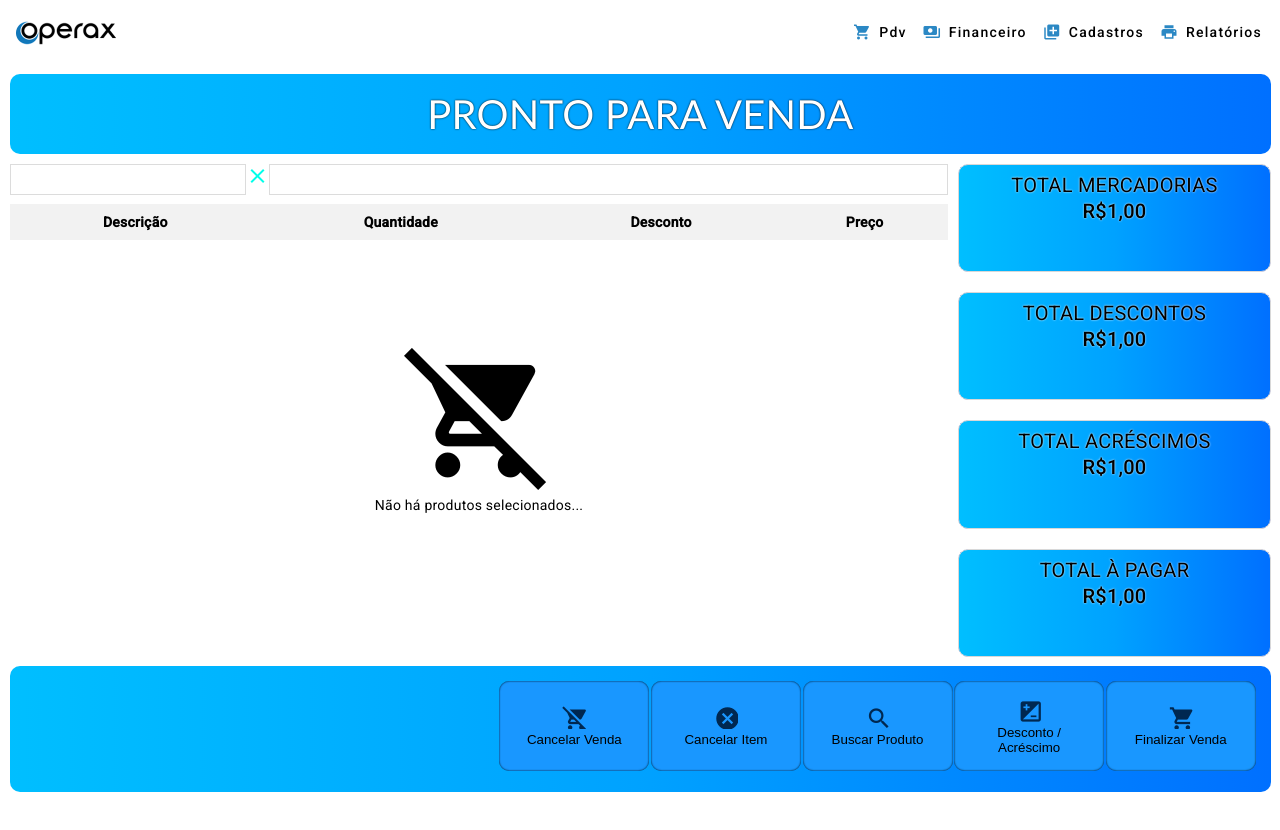
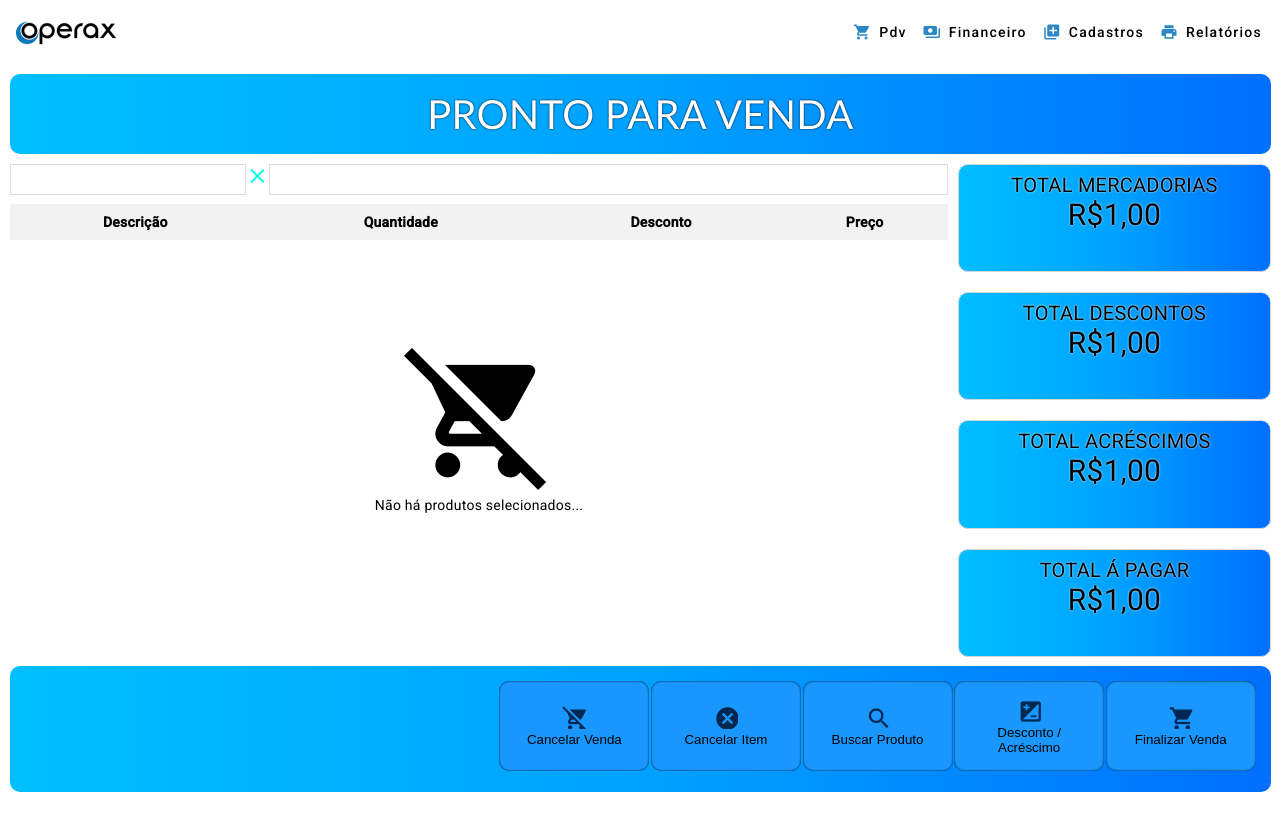
Before and after one commit to AndersonTressoldi7/erp_vendas, an Angular app: page / in a window 1280 px wide. Shown: the top 830 px of the page. Built offline with nearby package versions, Linux system fonts and the light colour scheme.

Commit message:
Ajustes nas fontes do front do pdv

```diff
--- a/src/app/pages/pdv-component/pdv-component.component.html
+++ b/src/app/pages/pdv-component/pdv-component.component.html
@@ -63,16 +63,32 @@
 </div>
 <div class="buttons-total-pdv">
     <div class="div-totais-pdv">
-        <div class="valores-pdv"> TOTAL MERCADORIAS<br><h2>R$1,00</h2></div>
+      <div id="textos-divs-totais">
+        TOTAL MERCADORIAS<br>
+
+      </div>
+        <div class="valores-pdv"> R$1,00</div>
     </div>
     <div class="div-totais-pdv">
-        <div class="valores-pdv"> TOTAL DESCONTOS<br><h2>R$1,00</h2></div>
+      <div id="textos-divs-totais">
+      TOTAL DESCONTOS<br>
+
+    </div>
+        <div class="valores-pdv"> R$1,00</div>
     </div>
     <div class="div-totais-pdv">
-        <div class="valores-pdv"> TOTAL ACRÉSCIMOS<br><h2>R$1,00</h2></div>
+      <div id="textos-divs-totais">
+        TOTAL ACRÉSCIMOS<br>
+
+      </div>
+        <div class="valores-pdv"> R$1,00</div>
     </div>
     <div class="div-totais-pdv">
-        <div class="valores-pdv"> TOTAL À PAGAR<br><h2>R$1,00</h2></div>
+      <div id="textos-divs-totais">
+        TOTAL Á PAGAR<br>
+
+      </div>
+        <div class="valores-pdv"> R$1,00</div>
     </div>
 </div>
 
--- a/src/app/pages/pdv-component/pdv-component.component.scss
+++ b/src/app/pages/pdv-component/pdv-component.component.scss
@@ -98,8 +98,13 @@
     height: 21.5%;
     border-radius: 10px;
 }
+
+#textos-divs-totais{
+    margin-top: 10px;
+}
 .valores-pdv {
     padding: 10px;
+    font-size: 30px;
 }
 
 
```
